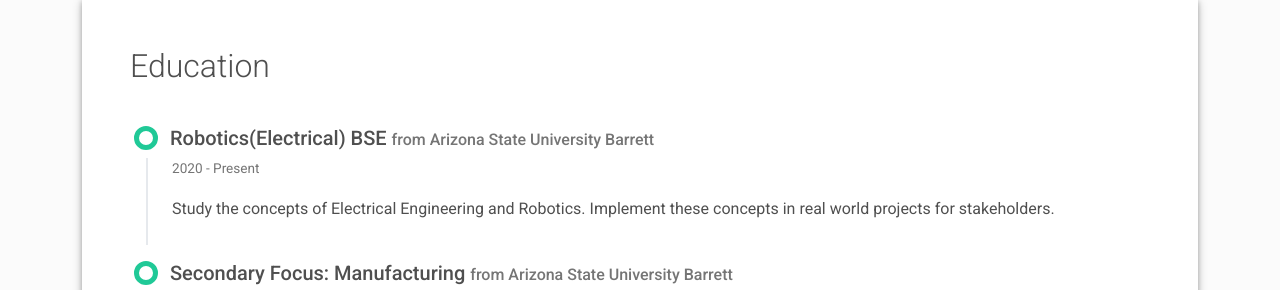
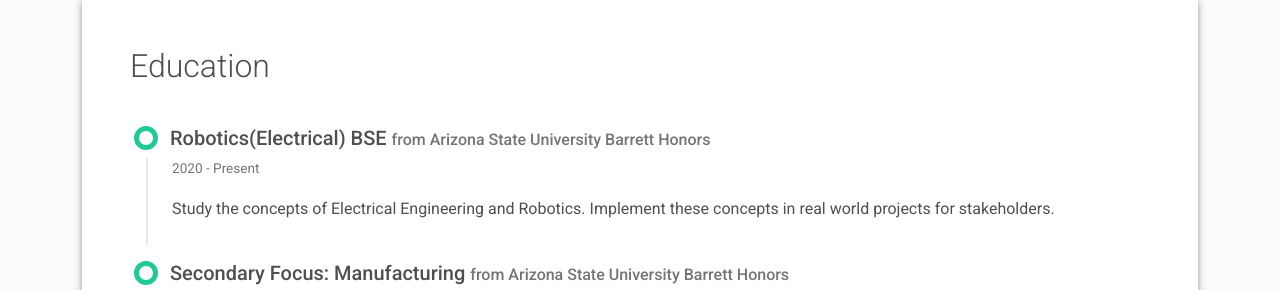
Before and after one commit to Richard-Kovalcik/Richard-Kovalcik.github.io, a plain HTML site: page index.html in a window 1280 px wide. Shown: the part 2300-2590 px from the top of the page. Drawn offline with nearby package versions, Linux system fonts and the light colour scheme; a script that the page names is missing.

Commit message:
Update index.html

```diff
--- a/index.html
+++ b/index.html
@@ -216,7 +216,7 @@
       <div class="timeline">
         <div class="timeline-card timeline-card-success" >
           <div class="timeline-head px-4 pt-3">
-            <div class="h5">Robotics(Electrical) BSE <span class="text-muted h6">from Arizona State University Barrett</span>          </div>
+            <div class="h5">Robotics(Electrical) BSE <span class="text-muted h6">from Arizona State University Barrett Honors</span>          </div>
           </div>
           <div class="timeline-body px-4 pb-4">
             <div class="text-muted text-small mb-3">2020 - Present</div>
@@ -225,7 +225,7 @@
         </div>
         <div class="timeline-card timeline-card-success">
           <div class="timeline-head px-4 pt-3">
-            <div class="h5">Secondary Focus: Manufacturing <span class="text-muted h6">from Arizona State University Barrett</span>          </div>
+            <div class="h5">Secondary Focus: Manufacturing <span class="text-muted h6">from Arizona State University Barrett Honors</span>          </div>
           </div>
           <div class="timeline-body px-4 pb-4">
             <div class="text-muted text-small mb-3">2020 - Present</div>
```
